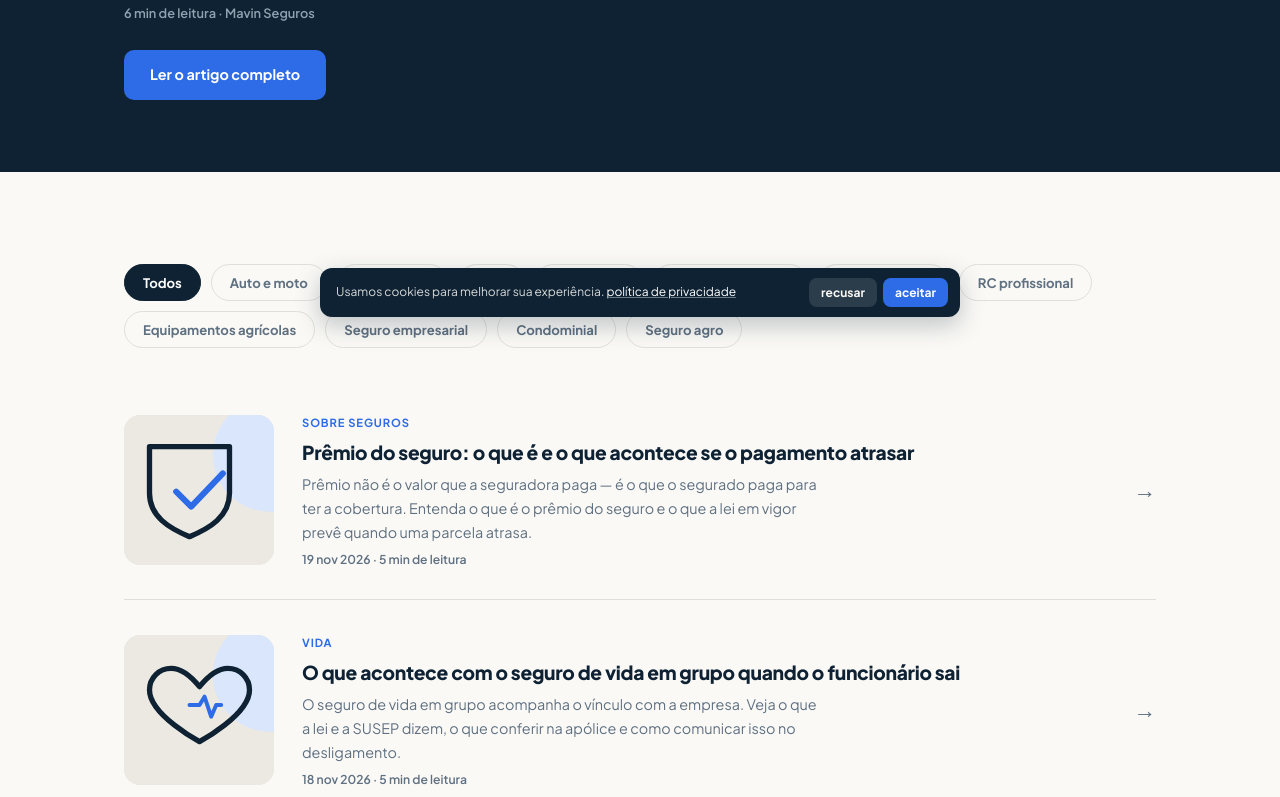
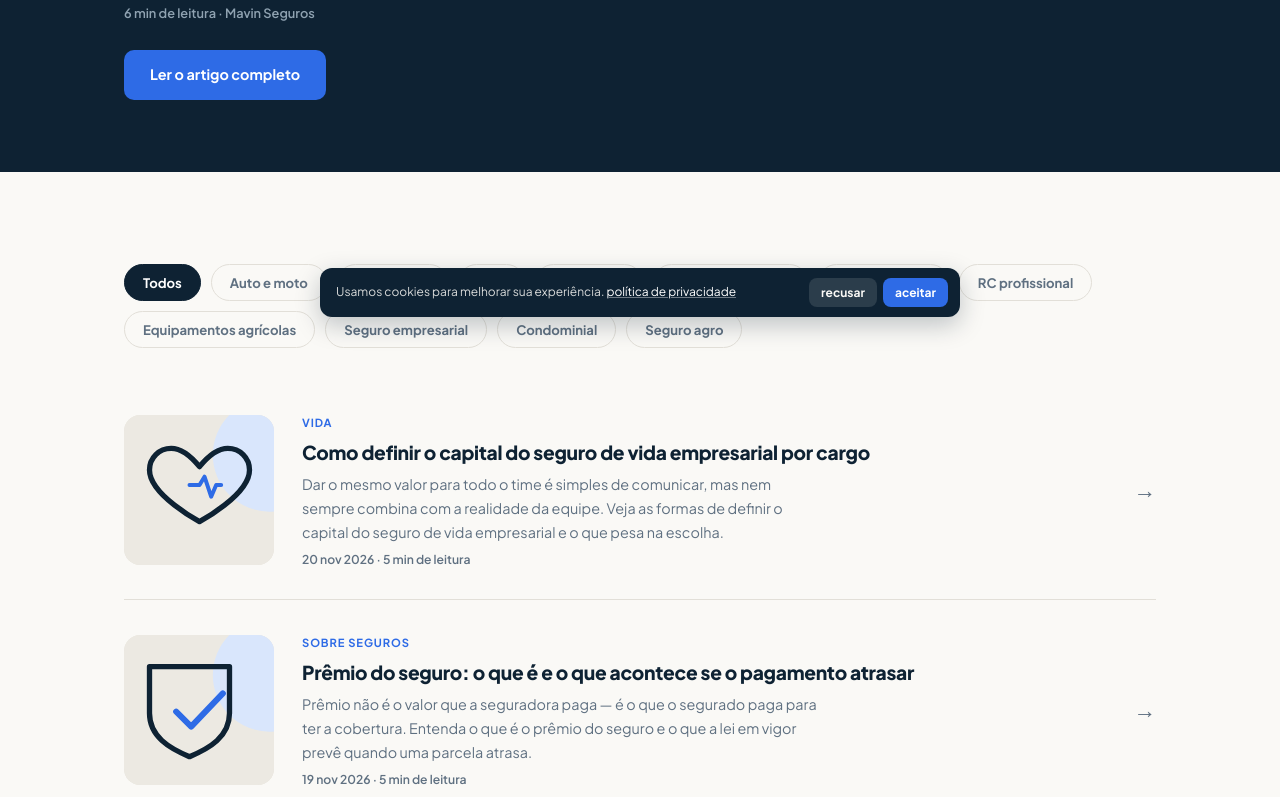
Before and after one commit to mavinconsultoria/mavinseguros-blog, a plain HTML site: page index.html in a window 1280 px wide. Shown: the part 471-1268 px from the top of the page. Drawn offline with Linux system fonts and the light colour scheme.

Commit message:
Publica post: Como definir o capital do seguro de vida empresarial por cargo

```diff
--- a/index.html
+++ b/index.html
@@ -148,6 +148,17 @@ height="0" width="0" style="display:none;visibility:hidden"></iframe></noscript>
 
     <div class="list-posts">
 
+      <a class="row-post" data-category="vida" href="/posts/valor-da-cobertura-vida-empresarial-por-cargo.html">
+        <div class="row-img"><img src="/assets/covers/vida.svg" alt="Ilustração: capital do seguro de vida empresarial por cargo" loading="lazy" width="800" height="450"></div>
+        <div>
+          <span class="row-tag">Vida</span>
+          <h3>Como definir o capital do seguro de vida empresarial por cargo</h3>
+          <p>Dar o mesmo valor para todo o time é simples de comunicar, mas nem sempre combina com a realidade da equipe. Veja as formas de definir o capital do seguro de vida empresarial e o que pesa na escolha.</p>
+          <span class="meta">20 nov 2026 · 5 min de leitura</span>
+        </div>
+        <span class="row-arrow">→</span>
+      </a>
+
       <a class="row-post" data-category="sobre-seguros" href="/posts/premio-do-seguro-o-que-e-e-atraso-no-pagamento.html">
         <div class="row-img"><img src="/assets/covers/institucional.svg" alt="Ilustração: prêmio do seguro e pagamento" loading="lazy" width="800" height="450"></div>
         <div>
--- a/sitemap.xml
+++ b/sitemap.xml
@@ -1,6 +1,7 @@
 <?xml version="1.0" encoding="UTF-8"?>
 <urlset xmlns="http://www.sitemaps.org/schemas/sitemap/0.9">
   <url><loc>https://blog.mavinseguros.com.br/</loc><lastmod>2026-11-19</lastmod><changefreq>daily</changefreq><priority>1.0</priority></url>
+  <url><loc>https://blog.mavinseguros.com.br/posts/valor-da-cobertura-vida-empresarial-por-cargo.html</loc><lastmod>2026-11-20</lastmod><changefreq>monthly</changefreq><priority>0.8</priority></url>
   <url><loc>https://blog.mavinseguros.com.br/posts/premio-do-seguro-o-que-e-e-atraso-no-pagamento.html</loc><lastmod>2026-11-19</lastmod><changefreq>monthly</changefreq><priority>0.8</priority></url>
   <url><loc>https://blog.mavinseguros.com.br/posts/seguro-de-vida-em-grupo-quando-funcionario-se-desliga.html</loc><lastmod>2026-11-18</lastmod><changefreq>monthly</changefreq><priority>0.8</priority></url>
   <url><loc>https://blog.mavinseguros.com.br/posts/seguro-garantia-judicial-como-funciona.html</loc><lastmod>2026-11-17</lastmod><changefreq>monthly</changefreq><priority>0.8</priority></url>
```
Also changed, not shown: feed.xml (+8 -0 lines), llms.txt, posts/valor-da-cobertura-vida-empresarial-por-cargo.html (renamed from drafts/valor-da-cobertura-vida-empresarial-por-cargo.html), 1 other file.
